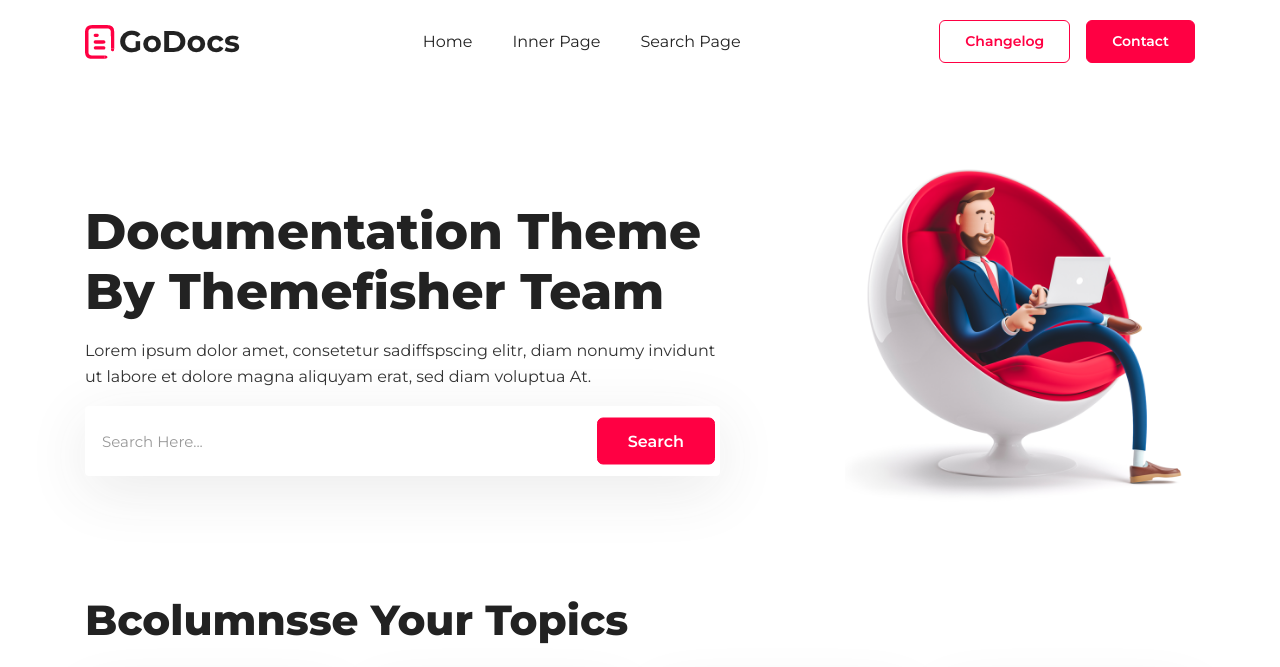
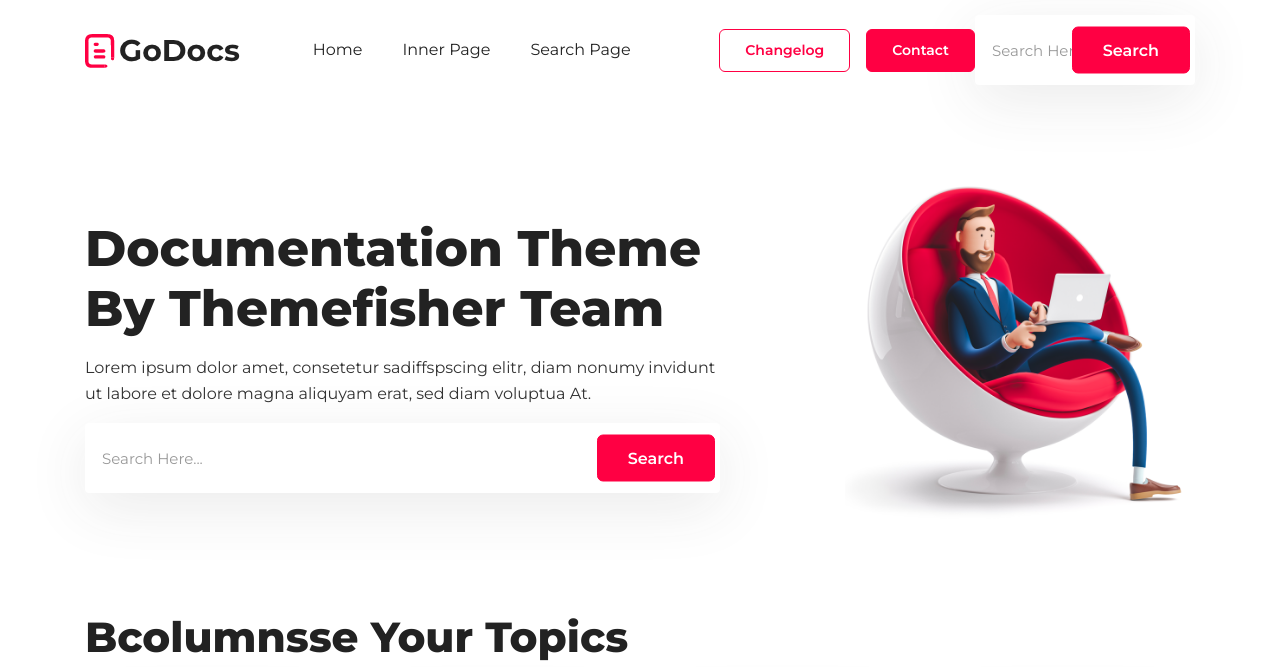
Before and after one commit to jpuang/module2-solution, a plain HTML site: page index.html in a window 1280 px wide. Shown: the top 667 px of the page. Drawn offline with Linux system fonts and the light colour scheme.

Commit message:
Update index.html

```diff
--- a/index.html
+++ b/index.html
@@ -42,6 +42,11 @@
             <div class="navbar-item py-0">
                <a href="changelog.html" class="btn btn-sm btn-outline-primary ml-4">changelog</a>
                <a href="contact.html" class="btn btn-sm btn-primary ml-4">contact</a>
+              <form class="search-wrapper" action="search.html">
+               <input id="search-by" name="s" type="search" class="input input-lg"
+                  placeholder="Search Here...">
+               <button type="submit" class="btn btn-primary">Search</button>
+            </form>
             </div>
          </div>
       </div>
```
